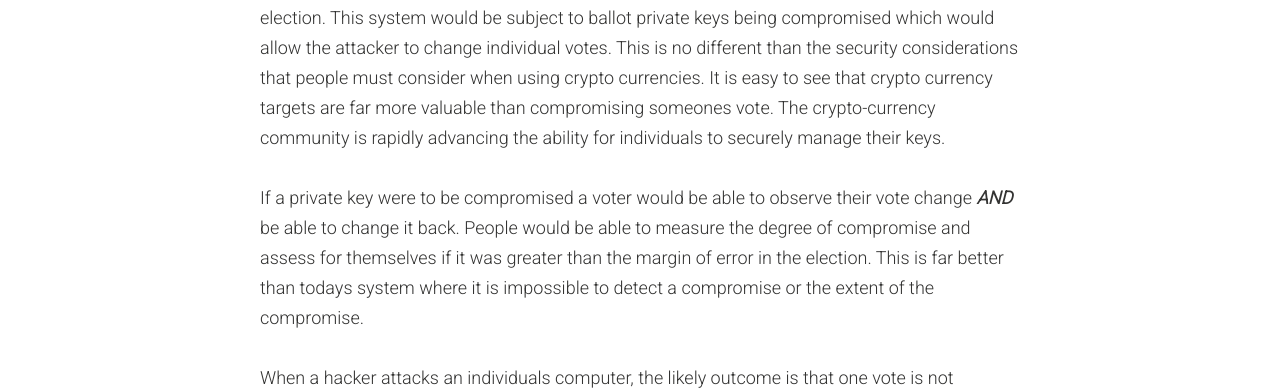
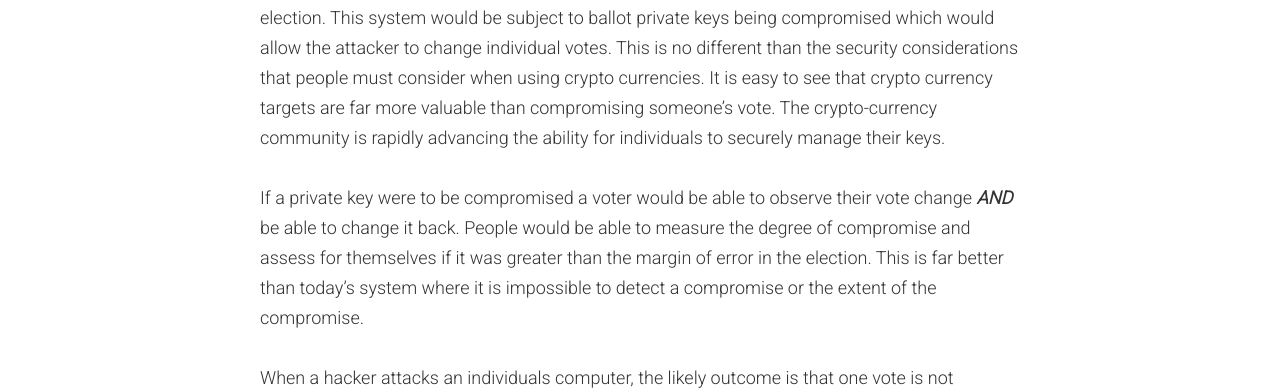
Before and after one commit to bytemaster/bytemaster.github.io, a Jekyll site: the page built from _posts/2014-12-21-Provably-Honest-Online-Elections.md, in a window 1280 px wide and 900 px high, scrolled down 7809 px. Shown: the part 283-673 px from the top of the window. Built offline with Jekyll 4.4.1, drawn with Linux system fonts in a browser that asks for light colours; nearby versions of some CDN libraries; some of the changed text lies outside the part shown.

Commit message:
Update 2014-12-21-Provably-Honest-Online-Elections.md
Checked for spelling with http://www.jspell.com/public-spell-checker.html

```diff
--- a/_posts/2014-12-21-Provably-Honest-Online-Elections.md
+++ b/_posts/2014-12-21-Provably-Honest-Online-Elections.md
@@ -115,9 +115,9 @@ I have only scratched the surface on provably honest elections and will probably
 
 ### Hacking Individual Computers
 
-Many people worry about the security of their computers and the effect that would have on an election.   This system would be subject to ballot private keys being compromised which would allow the attacker to change individual votes.   This is no different than the security considerations that people must consider when using crypto currencies.  It is easy to see that crypto currency targets are far more valuable than compromising someones vote.   The crypto-currency community is rapidly advancing the ability for individuals to securely manage their keys.
+Many people worry about the security of their computers and the effect that would have on an election.   This system would be subject to ballot private keys being compromised which would allow the attacker to change individual votes.   This is no different than the security considerations that people must consider when using crypto currencies.  It is easy to see that crypto currency targets are far more valuable than compromising someone's vote.   The crypto-currency community is rapidly advancing the ability for individuals to securely manage their keys.
 
-If a private key were to be compromised a voter would be able to observe their vote change *AND* be able to change it back.  People would be able to measure the degree of compromise and assess for themselves if it was greater than the margin of error in the election.   This is far better than todays system where it is impossible to detect a compromise or the extent of the compromise.
+If a private key were to be compromised a voter would be able to observe their vote change *AND* be able to change it back.  People would be able to measure the degree of compromise and assess for themselves if it was greater than the margin of error in the election.   This is far better than today's system where it is impossible to detect a compromise or the extent of the compromise.
 
 When a hacker attacks an individuals computer, the likely outcome is that one vote is not counted.   A voter would detect that they have been compromised when they see their vote change and they will revoke their ballot.
 
```
Also changed, not shown: other parts of _posts/2014-12-21-Provably-Honest-Online-Elections.md (+1 -1 lines).
